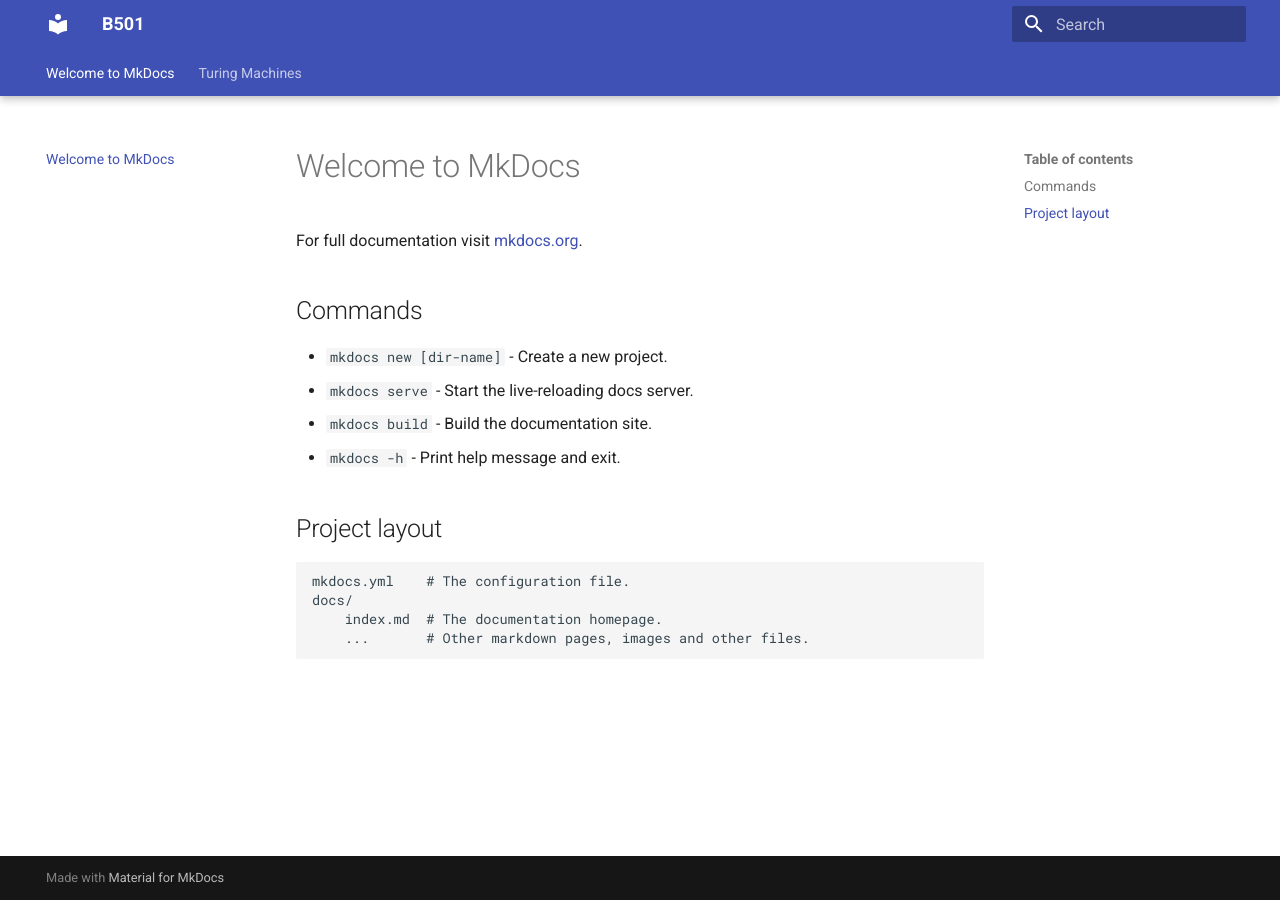
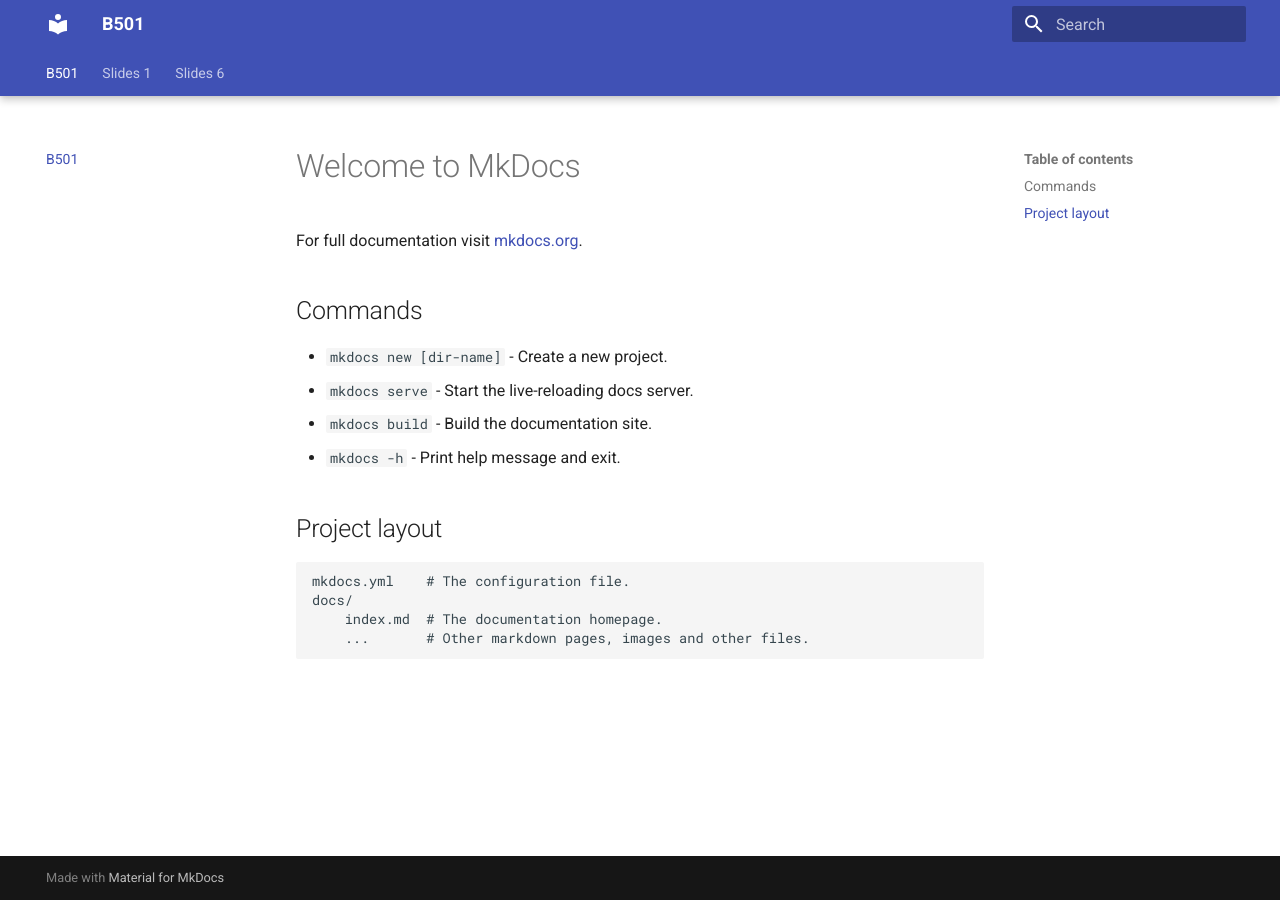
Before and after one commit to deven367/b501-notes, an MkDocs documentation site: the page built from docs/index.md, in a window 1280 px wide. Built offline with MkDocs 1.6.1 and Material for MkDocs 9.7.7, drawn with Linux system fonts in a browser that asks for light colours.

Commit message:
setup nav

```diff
--- a/mkdocs.yml
+++ b/mkdocs.yml
@@ -4,3 +4,8 @@ theme:
   features:
     - navigation.tabs
     - navigation.tabs.sticky
+nav:
+  - B501: index.md
+  - Slides 1:
+    - languages.md
+  - Slides 6: traces_and_tm.md
```
